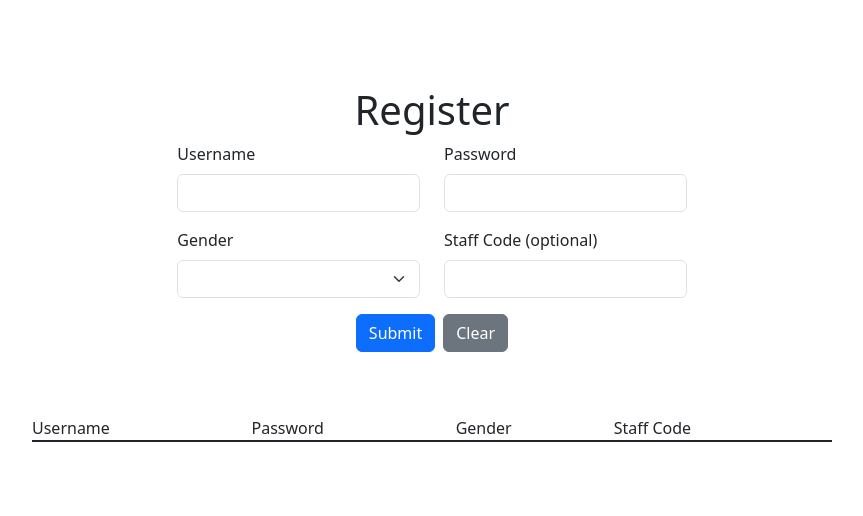
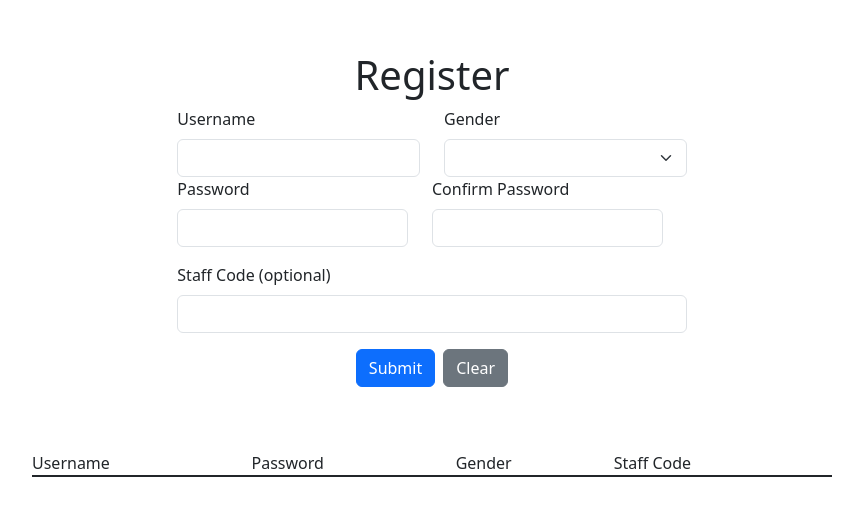
Before and after one commit to azho0003/FIT5032-assignment, a Vue app in the folder assignment-web-app/: page /register in a window 1280 px wide. Shown: the part 160-676 px from the top of the page, without its empty margins (12-875 px from the left). Built offline with nearby package versions, Linux system fonts and the light colour scheme.

Commit message:
Updated RegisterView to include password confirm functionality

```diff
--- a/assignment-web-app/src/views/RegisterView.vue
+++ b/assignment-web-app/src/views/RegisterView.vue
@@ -21,6 +21,16 @@
             </div>
 
             <div class="col-md-6 col-sm-6">
+              <label for="gender" class="form-label">Gender</label>
+              <select class="form-select" id="gender" v-model="formData.gender" required>
+                <option value="male">Male</option>
+                <option value="female">Female</option>
+                <option value="other">Other</option>
+              </select>
+          </div>
+
+          <div class="row mb-3">
+            <div class="col-md-6 col-sm-6">
               <label for="password" class="form-label">Password</label>
               <input
                 type="password"
@@ -32,19 +42,21 @@
               />
               <div v-if="errors.password" class="text-danger">{{ errors.password }}</div>
             </div>
+
+            <div class="col-md-6 col-sm-6">
+              <label for="confirm-password" class="form-label">Confirm Password</label>
+              <input
+                type="password"
+                class="form-control"
+                id="confirm-password"
+                @blur="() => validateConfirmPassword(true)"
+                v-model="formData.confirmPassword"
+              />
+              <div v-if="errors.confirmPassword" class="text-danger">{{ errors.confirmPassword }}</div>
+            </div>
           </div>
 
-          <div class="row mb-3">
-            <div class="col-md-6 col-sm-6">
-              <label for="gender" class="form-label">Gender</label>
-              <select class="form-select" id="gender" v-model="formData.gender" required>
-                <option value="male">Male</option>
-                <option value="female">Female</option>
-                <option value="other">Other</option>
-              </select>
-            </div>
-
-            <div class="col-md-6 col-sm-6">
+          <div class="col-md">
             <label for="staffCode" class="form-label">Staff Code (optional)</label>
             <input
               type="text"
@@ -82,6 +94,7 @@ import Column from 'primevue/column'
 const formData = ref({
   username: '',
   password: '',
+  confirmPassword: '',
   gender: '',
   staffCode: ''
 })
@@ -101,6 +114,7 @@ const clearForm = () => {
   formData.value = {
     username: '',
     password: '',
+    confirmPassword: '',
     gender: '',
     staffCode: ''
   }
@@ -109,6 +123,7 @@ const clearForm = () => {
 const errors = ref({
   username: null,
   password: null,
+  confirmPassword: null,
   gender: null,
   staffCode: null
 })
@@ -140,6 +155,14 @@ const validatePassword = (blur) => {
     errors.value.password = null
   }
 }
+
+const validateConfirmPassword = (blur) => {
+  if (formData.value.password !== formData.value.confirmPassword) {
+    if (blur) errors.value.confirmPassword = 'Password does not match.'
+  } else {
+    errors.value.confirmPassword = null
+  }
+}
 </script>
 
 <style>
```
Lines whose indentation alone changed are shown as unchanged.
